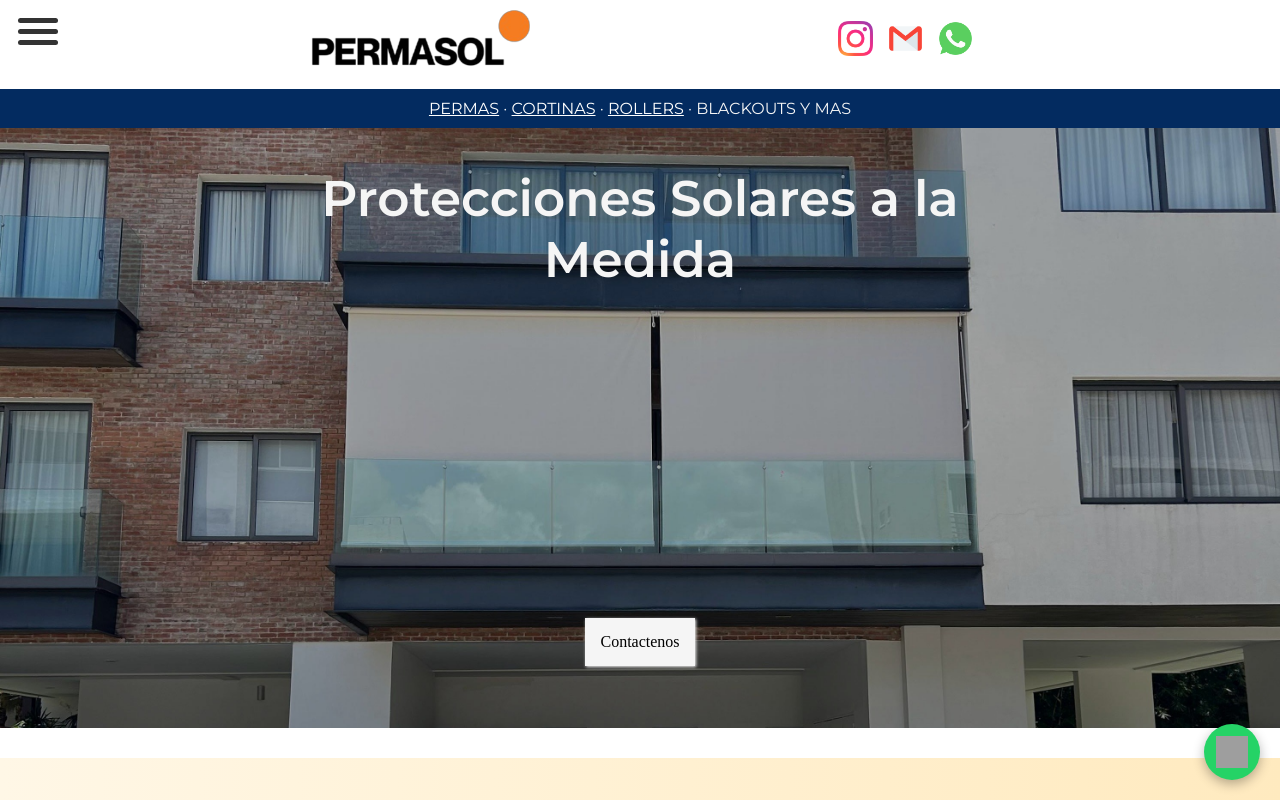
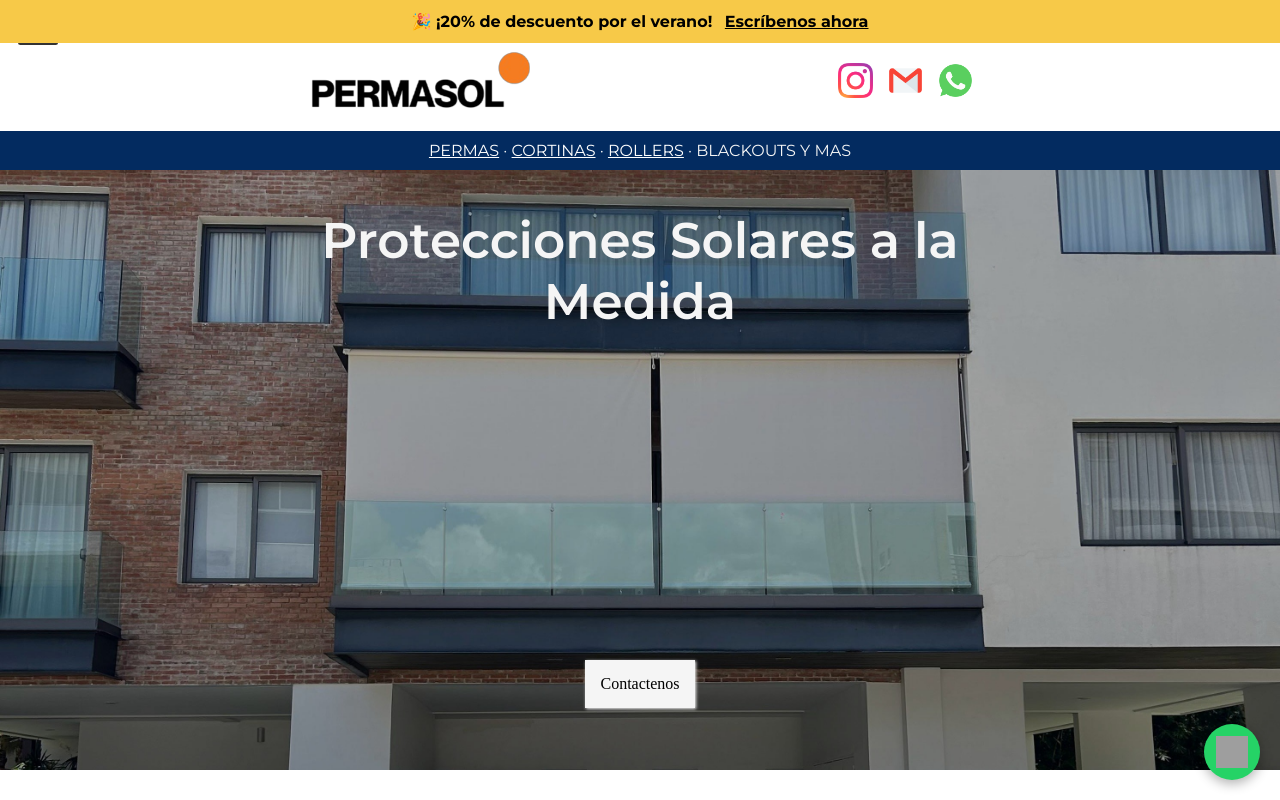
Before and after one commit to ethanethanethan/Permasol, a plain HTML site: page index.html in a window 1280 px wide. Shown: the top 800 px of the page. Drawn offline with Linux system fonts and the light colour scheme; grey boxes are pictures that could not be loaded; a web font is replaced by a local one.

Commit message:
Update index.html

```diff
--- a/index.html
+++ b/index.html
@@ -20,6 +20,7 @@
             body{
                 margin: 0;
                 margin-top: 8px;
+                padding-top:42px;
             }
             .header-icon{
                 width: 35px;
@@ -397,6 +398,9 @@
         </style>
     </head>
     <body>
+        <div class="promo-banner">
+  🎉 ¡20% de descuento por el verano! <a href="https://wa.me/1XXXXXXXXXX?text=Hola,%20vi%20la%20promo%20de%20verano%20y%20quiero%20más%20info" target="_blank">Escríbenos ahora</a>
+</div>
     <label class="hamburger-menu">
       <input type="checkbox" />
     </label>
```
